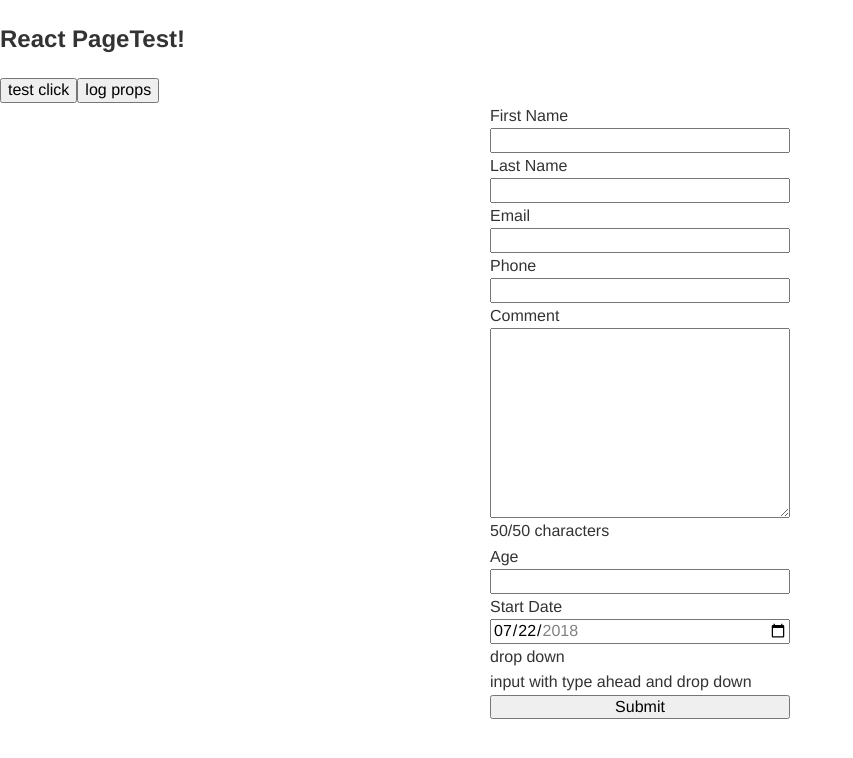
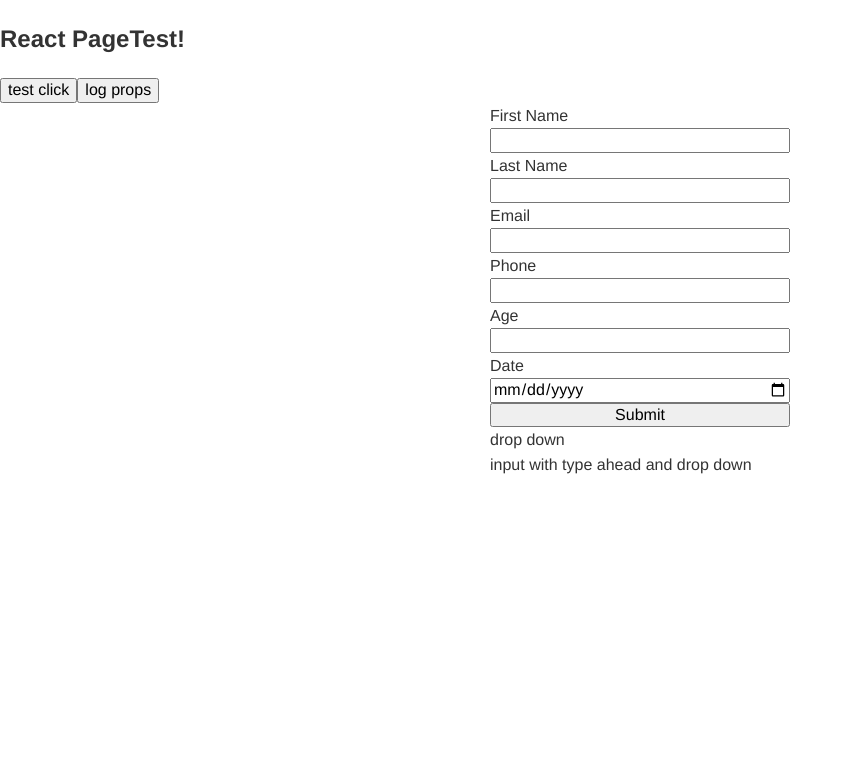
Before and after one commit to alancurtis5000/react-webpack-sass-jest-redux-router-extras-01, a React app: page / in a window 1280 px wide. Shown: the top 758 px of the page, without its empty margins (0-853 px from the left). Built offline with nearby package versions, Linux system fonts and the light colour scheme.

Commit message:
InputBasic updates off redux

```diff
--- a/src/actions/pageTest.js
+++ b/src/actions/pageTest.js
@@ -4,3 +4,11 @@ export const changeText = (text) => ({
   type: CHANGE_TEXT,
   payload: {text}
 });
+
+export const UPDATE_FORM = "UPDATE_FORM";
+export const updateForm = ( id, value ) => {
+  return {
+    type: UPDATE_FORM,
+    payload: { id, value }
+  }
+};
--- a/src/components/PageTest.js
+++ b/src/components/PageTest.js
@@ -1,39 +1,63 @@
 import React, { Component } from 'react';
 import { connect } from 'react-redux';
-import { changeText } from '../actions/pageTest';
+import { updateForm } from '../actions/pageTest';
 import isEmpty from 'lodash/isEmpty';
+import map from 'lodash/map'
 import moment from 'moment';
+import InputBasic from './InputBasic';
 
-class PageTest extends Component {
-  constructor(props){
-    super(props);
+
+
+const PageTest = (props) => {
+
+  const handleOnClick = () => {
+    // console.log("handleOnClick");
+  };
+
+  const logProps = () => {
+    console.log({props:props});
   }
 
-  handleOnClick = () => {
-    console.log("handleOnClick");
-    this.props.changeText("cheese")
-  };
-
-  logProps = () => {
-    console.log({props:this.props});
-    console.log(isEmpty({}))
-    console.log(moment())
+  const renderInputs = () => {
+    const inputs = map( props.form, (key,i)=>{
+      const { label, type, id, placeholder, errors, value} = key;
+      return (
+        <InputBasic
+          key={i}
+          label={label}
+          type={type}
+          id={id}
+          errors={errors}
+          placeholder={placeholder}
+          value={value}
+          handleOnChange={(e)=>props.updateForm(id, e.target.value)}
+        />
+      )
+    })
+    return inputs;
   }
 
-  render() {
     return (
       <div style={{display:"flex", justifyContent:"center", flexDirection:'column'}} >
         <h2>React PageTest!</h2>
 
         <div style={{display:"flex"}}>
-          <button onClick={this.handleOnClick}>test click</button>
-          <button onClick={this.logProps}>log props</button>
+          <button onClick={handleOnClick}>test click</button>
+          <button onClick={logProps}>log props</button>
         </div>
 
-        <div style={{display:"flex", justifyContent:"center", flexDirection:'column', width:'300px', margin:"auto"}}>
+        <div className="form" style={{display:"flex", justifyContent:"center", flexDirection:'column', width:'300px', margin:"auto"}}>
+          {renderInputs()}
+          <input type="button" value="Submit"/>
+          {/*
+          <label htmlFor="firstName1">First Name</label>
+          <input type="text" className="firstName1" id="firstName1"/>
 
-          <label htmlFor="firstName">First Name</label>
-          <input type="text" className="firstName" id="firstName"/>
+          <InputBasic  label="First Name" id="firstName" type="text"/>
+          <InputBasic  label="Last Name" id="lastName" type="text"/>
+          <InputBasic  label="Email" id="email" type="email"/>
+          <InputBasic  label="Phone" id="phone" type="tel"/>
+
 
           <label htmlFor="lastName">Last Name</label>
           <input type="text" className="lastName" id="lastName"/>
@@ -45,7 +69,7 @@ class PageTest extends Component {
           <input type="tel" className="phone" id="phone"/>
 
           <label htmlFor="comment">Comment</label>
-          <textarea className="comment" id="comment" cols="30" rows="10" maxlength="50"></textarea>
+          <textarea className="comment" id="comment" cols="30" rows="10" maxLength="50"></textarea>
           <div className="textarea-limit">{`${50}/${50} characters`}</div>
 
           <label htmlFor="age">Age</label>
@@ -53,7 +77,6 @@ class PageTest extends Component {
 
           <label htmlFor="startDate">Start Date</label>
           <input type="date" id="startDate"
-            value="2018-07-22"
             min="2018-01-01"
             max="2018-12-31">
           </input>
@@ -61,18 +84,22 @@ class PageTest extends Component {
           <div>drop down</div>
           <div> input with type ahead and drop down</div>
           <input type="button" value="Submit"/>
+          */}
+          <div>drop down</div>
+          <div> input with type ahead and drop down</div>
+
         </div>
       </div>
     )
-  }
 }
 
 const mapDispatchToProps = {
-  changeText
+  updateForm
 }
 
 function mapStateToProps(state) {
   return {
+    form: state.pageTest,
     redux: state
   }
 }
--- a/src/reducers/pageTest.js
+++ b/src/reducers/pageTest.js
@@ -1,23 +1,24 @@
 import {
-  CHANGE_TEXT
+  CHANGE_TEXT,
+  UPDATE_FORM
  } from '../actions/pageTest';
 
 const initalState = {
-  text:'',
-  form:{
-    firstName:{value:'', errors:[]},
-    lastName:{value:'', errors:[]},
-    email:{value:'', errors:[]},
-    phone:{value:'', errors:[]},
-    age:{value:0, errors:[]},
-    date:{value:0, errors:[]}
-  },
+  firstName:{value:'', errors:[], type:'text', label:'First Name', id:'firstName', placeholder:''},
+  lastName:{value:'', errors:[], type:'text', label:'Last Name', id:'lastName', placeholder:''},
+  email:{value:'', errors:[], type:'text', label:'Email', id:'email', placeholder:''},
+  phone:{value:'', errors:[], type:'tel', label:'Phone', id:'phone', placeholder:''},
+  age:{value:0, errors:[], type:'number', label:'Age', id:'age', placeholder:''},
+  date:{value:0, errors:[], type:'date', label:'Date', id:'date', placeholder:''}
 }
 
 export default (state = initalState, action) => {
   switch (action.type) {
     case CHANGE_TEXT:
-        return  {...state, ...action.payload};
+      return  {...state, ...action.payload};
+    case UPDATE_FORM:
+      const obj =  { ...state[action.payload.id], ["value"]:action.payload.value }
+      return  {...state, [action.payload.id]:obj };
     default:
       return state;
   }
```
